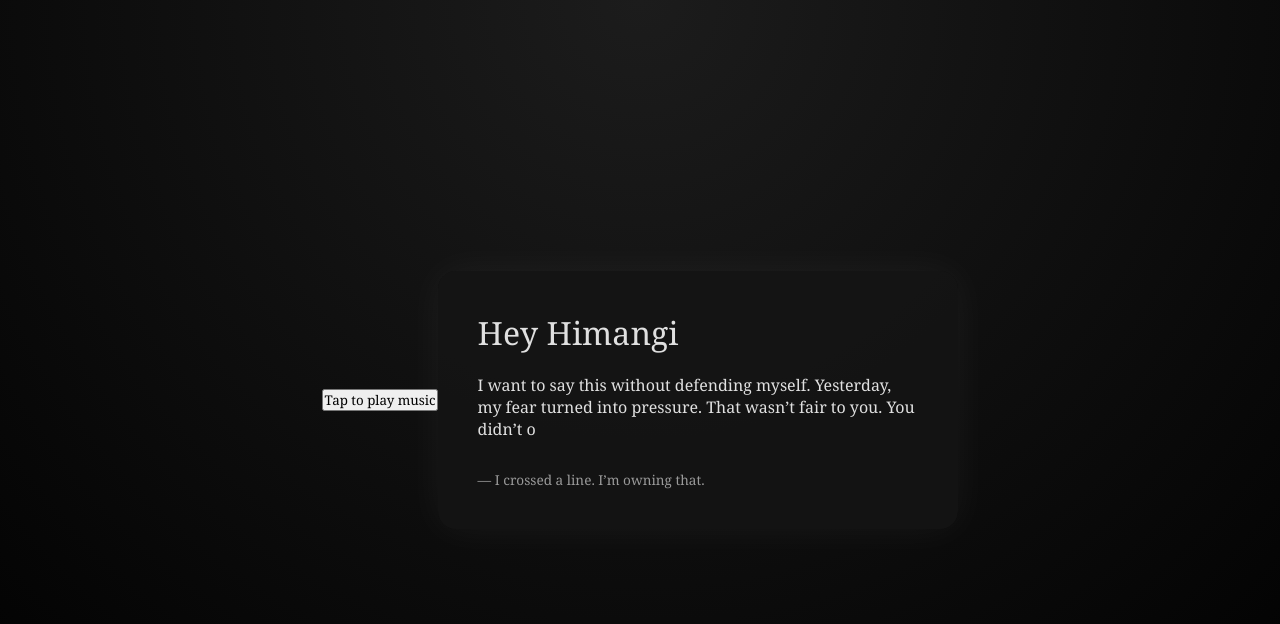
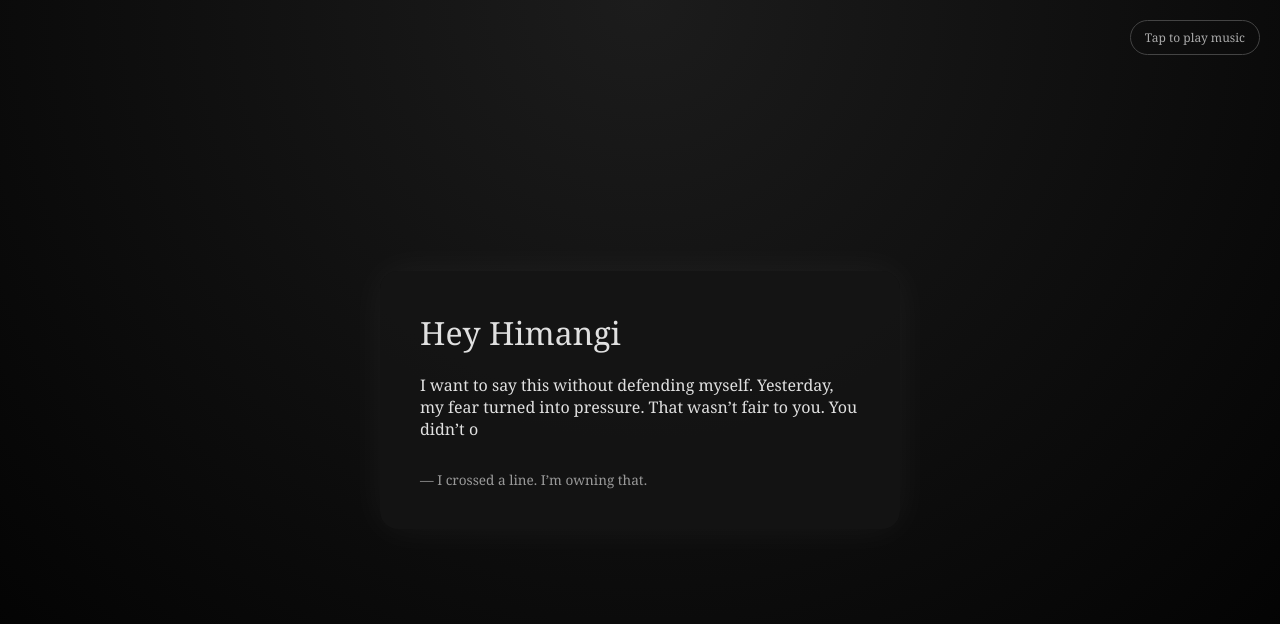
Before and after one commit to sameersteve/apology, a plain HTML site: page index.html in a window 1280 px wide. Drawn offline with Linux system fonts and the light colour scheme.

Commit message:
Update style.css

```diff
--- a/style.css
+++ b/style.css
@@ -44,3 +44,20 @@ h1 {
     transform: translateY(0);
   }
 }
+#playBtn {
+  position: fixed;
+  top: 20px;
+  right: 20px;
+  background: transparent;
+  color: #aaa;
+  border: 1px solid #444;
+  padding: 8px 14px;
+  border-radius: 20px;
+  font-size: 0.75rem;
+  cursor: pointer;
+}
+
+#playBtn:hover {
+  color: #fff;
+  border-color: #666;
+}
```
